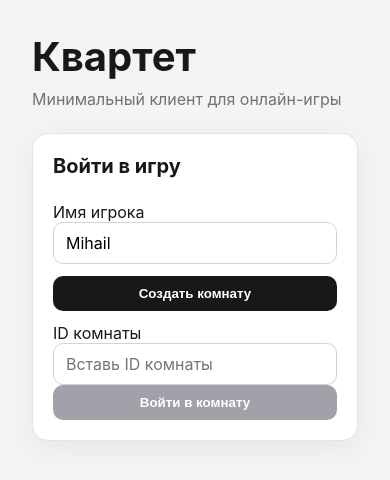
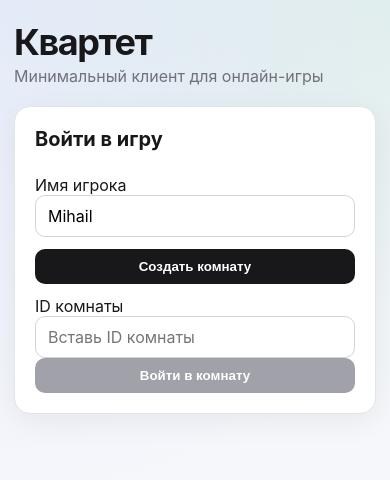
Before and after one commit to MihailPy/quartet-game, a React (Vite) app in the folder web/: page / in a window 390 px wide. Shown: the top 480 px of the page. Built offline with nearby package versions, Linux system fonts and the light colour scheme; no server answers.

Commit message:
Improve main page layout

```diff
--- a/web/src/App.css
+++ b/web/src/App.css
@@ -12,33 +12,45 @@ body {
 
 .app {
   min-height: 100vh;
-  padding: 32px;
+  padding: 40px 24px;
+  background:
+    radial-gradient(circle at top left, rgba(37, 99, 235, 0.08), transparent 32rem),
+    radial-gradient(circle at top right, rgba(22, 163, 74, 0.08), transparent 28rem),
+    #f6f7fb;
 }
 
 .game-page {
-  max-width: 1200px;
+  width: min(100%, 1180px);
   margin: 0 auto;
 }
 
 .game-header {
-  margin-bottom: 24px;
+  margin-bottom: 28px;
 }
 
 .game-header h1 {
-  margin: 0 0 8px;
-  font-size: 40px;
+  margin: 0 0 6px;
+  font-size: clamp(34px, 5vw, 52px);
+  line-height: 1;
+  letter-spacing: -0.04em;
 }
 
 .game-header p {
   margin: 0;
   color: #71717a;
+  font-size: 16px;
 }
 
 .game-layout {
   display: grid;
   grid-template-columns: repeat(auto-fit, minmax(320px, 1fr));
-  gap: 20px;
+  gap: 18px;
   align-items: start;
+}
+
+.entry-layout {
+  grid-template-columns: minmax(320px, 520px);
+  justify-content: center;
 }
 
 .panel {
@@ -552,3 +564,26 @@ code {
   cursor: pointer;
   font-weight: 700;
 }
+
+@media (max-width: 720px) {
+  .app {
+    padding: 24px 14px;
+  }
+
+  .game-header {
+    margin-bottom: 20px;
+  }
+
+  .game-header h1 {
+    font-size: 36px;
+  }
+
+  .game-layout {
+    grid-template-columns: 1fr;
+    gap: 14px;
+  }
+
+  .entry-layout {
+    grid-template-columns: 1fr;
+  }
+}
--- a/web/src/App.tsx
+++ b/web/src/App.tsx
@@ -878,7 +878,7 @@ function App() {
           </div>
         )}
 
-        <section className="game-layout">
+        <section className={isEntered ? 'game-layout' : 'game-layout entry-layout'}>
           {isSessionRestored && !isEntered && (
             <EntryPanel
               playerName={playerName}
```
